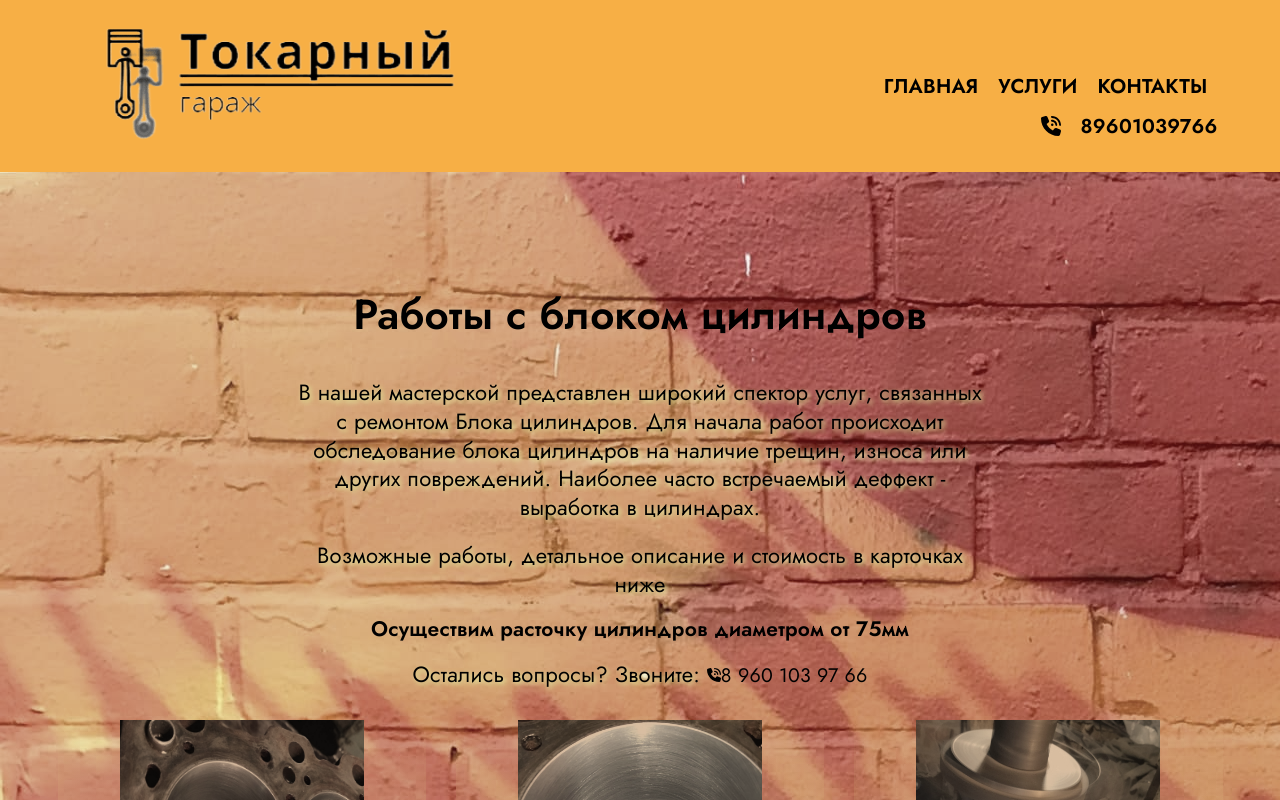
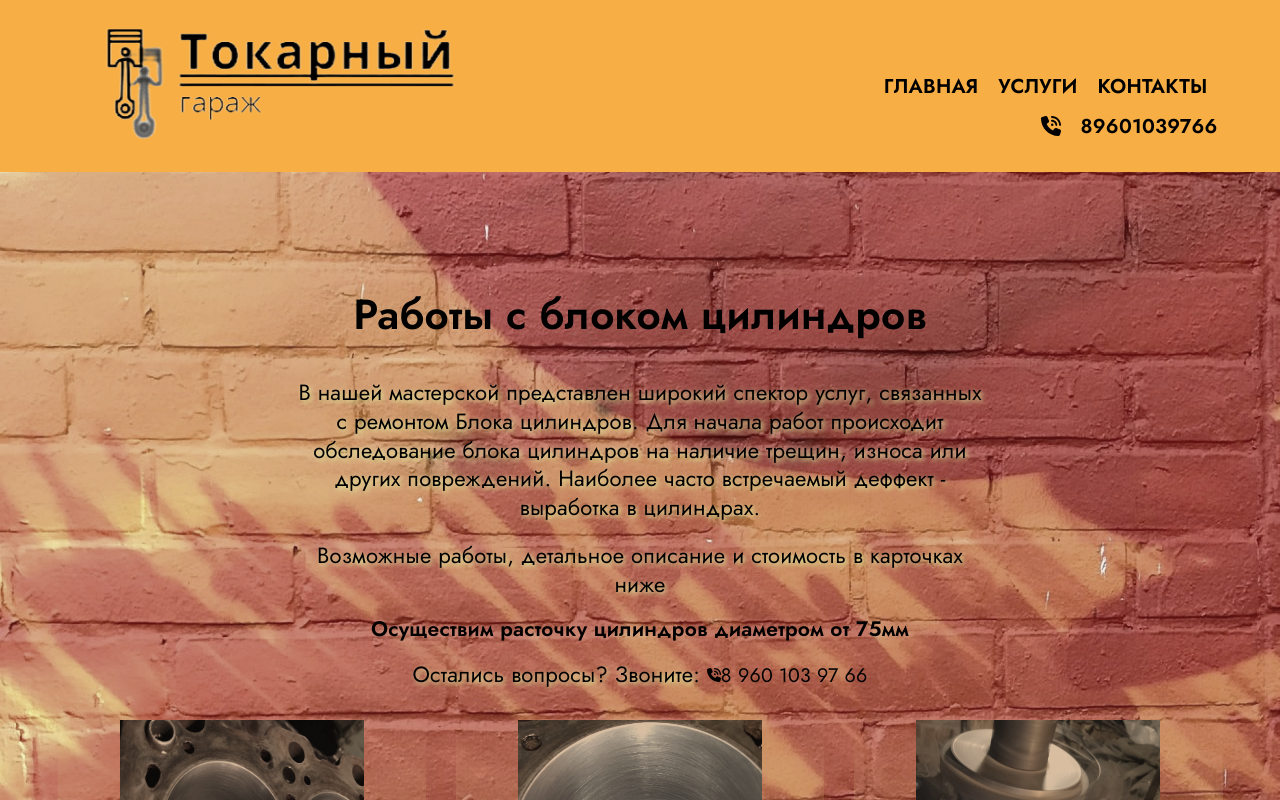
Before and after one commit to yuliyakam/project, a Vue app: page /services in a window 1280 px wide. Shown: the top 800 px of the page. Built offline with nearby package versions, Linux system fonts and the light colour scheme.

Commit message:
Edit fon

```diff
--- a/src/assets/styles/style.scss
+++ b/src/assets/styles/style.scss
@@ -35,7 +35,7 @@ a {
 
 .content {
 
-    background-image: url(../images/fon.jpg);
+    background-image: url(../images/fon1.jpg);
     filter: saturate(50%);
     // height: 100vh;
     padding-top: 40px;
```
Also changed, not shown: src/assets/images/fon1.jpg (added).
